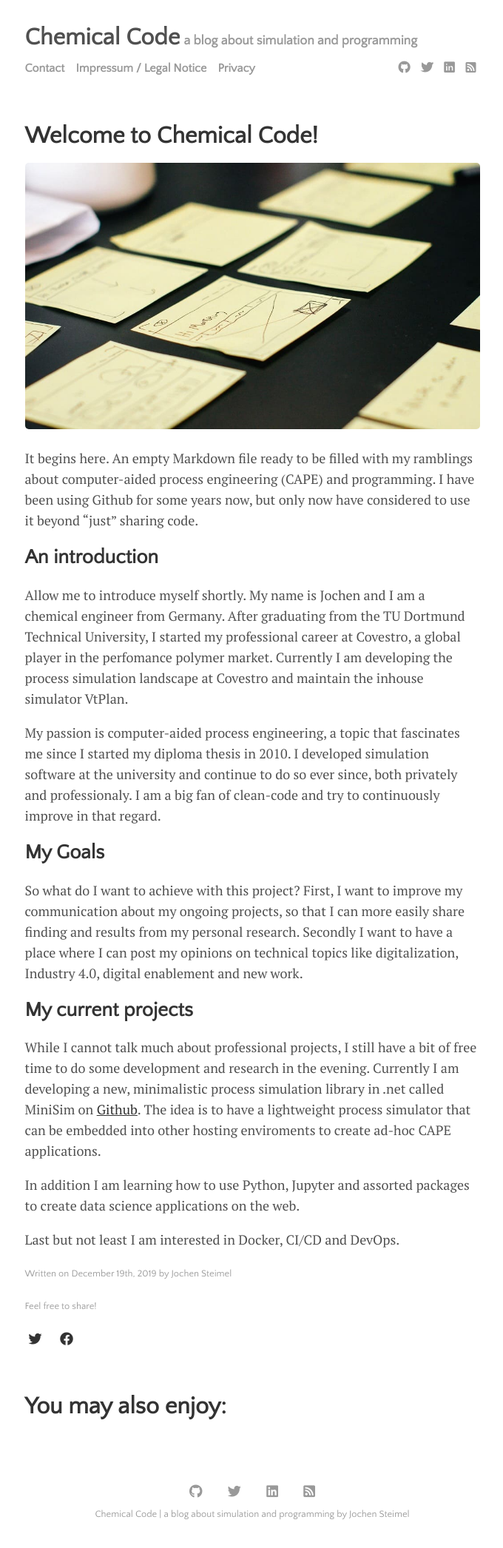
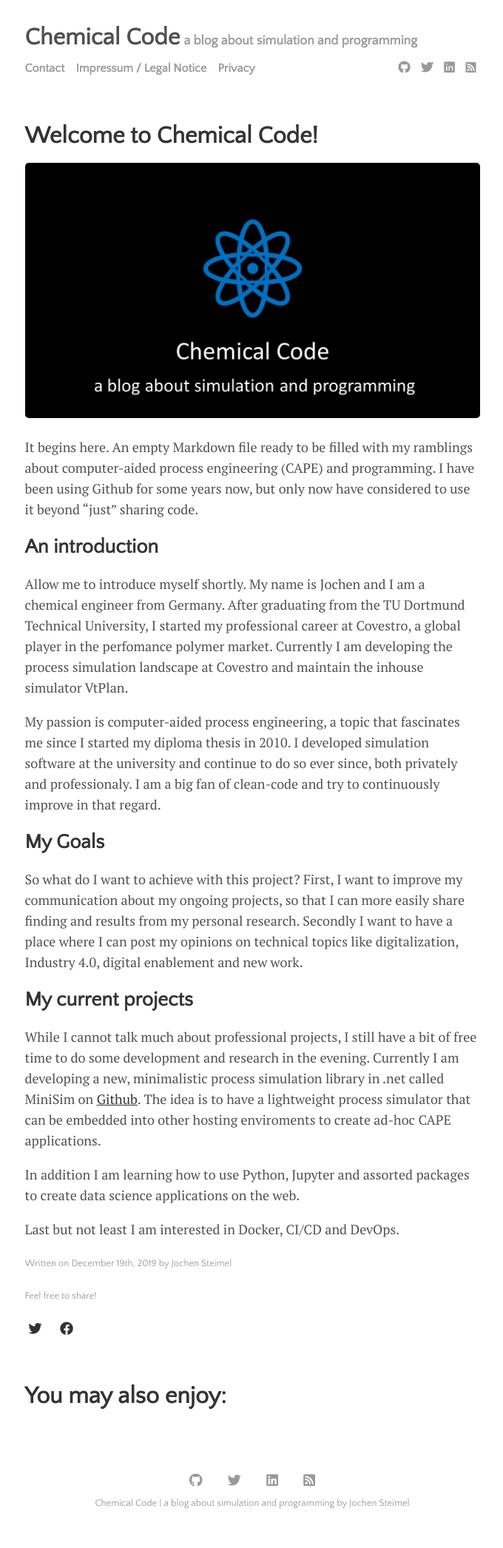
Before and after one commit to Nukleon84/ChemicalCode, a Jekyll site: the page built from _posts/2019-12-19-welcome-to-my-blog.md, in a window 1280 px wide. Shown: the whole page at 74% size, without its empty margins (299-979 px from the left). Built offline with Jekyll 4.4.1, drawn with Linux system fonts in a browser that asks for light colours.

Commit message:
Added custom postimage

```diff
--- a/_posts/2019-12-19-welcome-to-my-blog.md
+++ b/_posts/2019-12-19-welcome-to-my-blog.md
@@ -4,7 +4,7 @@ title: "Welcome to Chemical Code!"
 author: "Jochen Steimel"
 categories: journal
 tags: [general]
-image: cards.jpg
+image: ChemicalCode_Welcome.png
 ---
 
 
```
Also changed, not shown: assets/img/ChemicalCode_Welcome.png (added).
